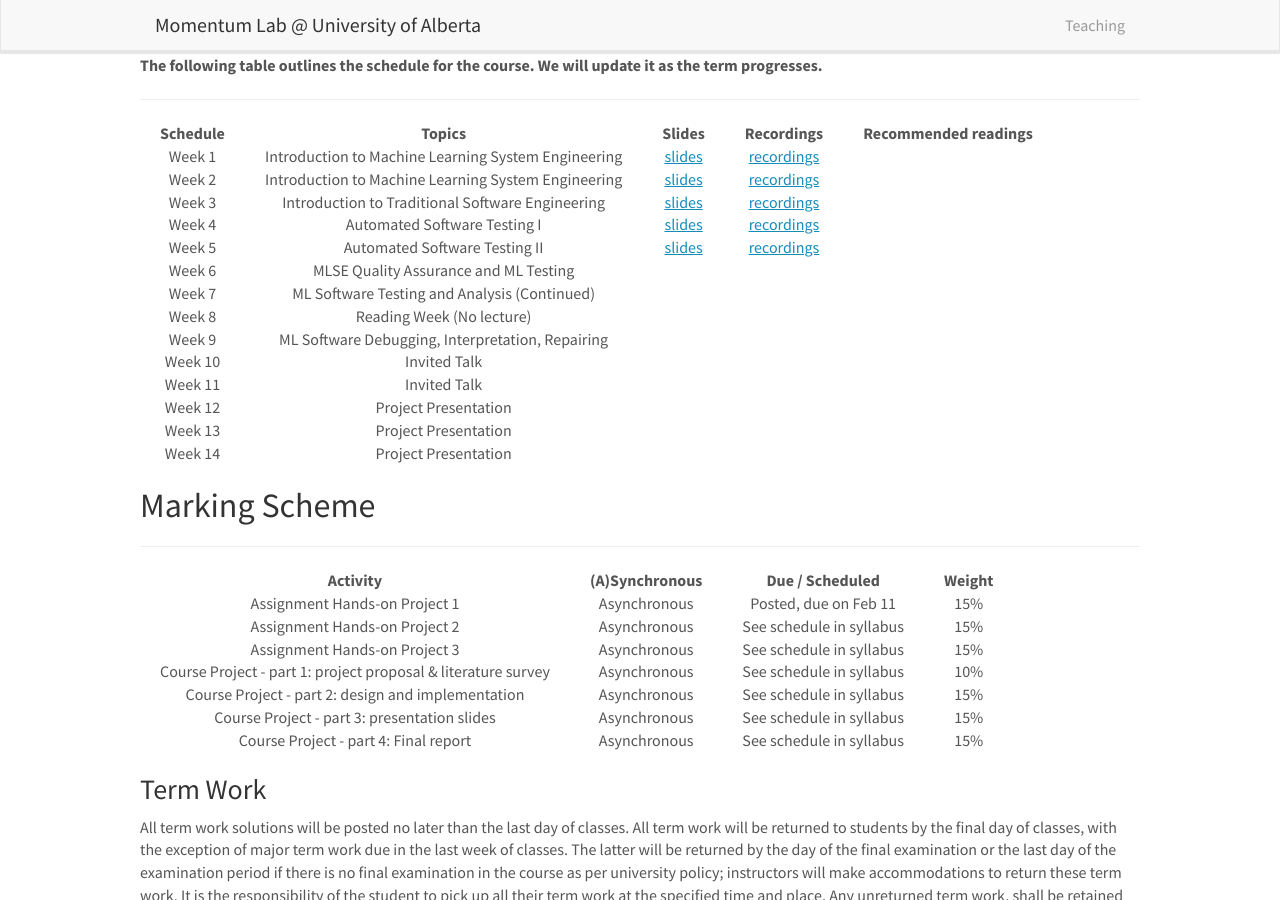
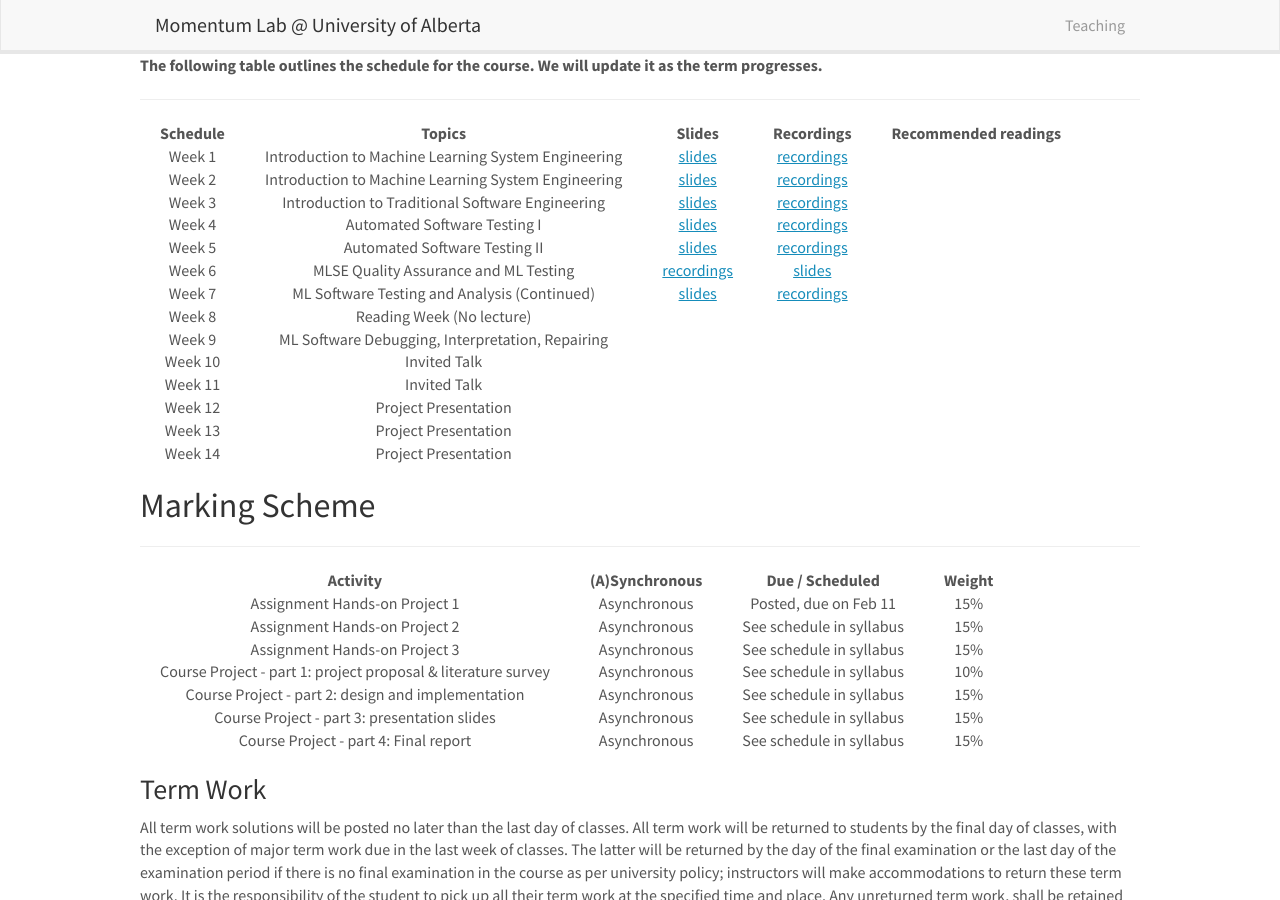
Before and after one commit to momentum-openspace/momentum-openspace.github.io, a Jekyll site: the page built from _pages/ECE720_2022Winter.md, in a window 1280 px wide and 900 px high, scrolled down 1978 px. Built offline with Jekyll 4.4.1, drawn with Linux system fonts in a browser that asks for light colours; nearby versions of some CDN libraries.

Commit message:
Update ECE720_2022Winter.md

```diff
--- a/_pages/ECE720_2022Winter.md
+++ b/_pages/ECE720_2022Winter.md
@@ -96,8 +96,8 @@ By the end of this course, students should be able to:
 |    Week 3       |    Introduction to Traditional Software Engineering         |  [slides](https://eclass.srv.ualberta.ca/mod/resource/view.php?id=5972741)                       | [recordings](https://eclass.srv.ualberta.ca/mod/url/view.php?id=5972727)| |
 |    Week 4       |    Automated Software Testing I                             | [slides](https://eclass.srv.ualberta.ca/mod/resource/view.php?id=5989563)                       | [recordings](https://eclass.srv.ualberta.ca/mod/url/view.php?id=5986624)                 | |
 |    Week 5       |    Automated Software Testing II                            | [slides](https://eclass.srv.ualberta.ca/mod/resource/view.php?id=6001969)                        | [recordings](https://eclass.srv.ualberta.ca/mod/url/view.php?id=6001963)                 | |
-|    Week 6       |    MLSE Quality Assurance and ML Testing                    |                         |                  | |
-|    Week 7       |    ML Software Testing and Analysis (Continued)             |                         |                  | |
+|    Week 6       |    MLSE Quality Assurance and ML Testing                    | [recordings](https://eclass.srv.ualberta.ca/mod/resource/view.php?id=6024872)                        | [slides](https://eclass.srv.ualberta.ca/mod/url/view.php?id=6017706)                 | |
+|    Week 7       |    ML Software Testing and Analysis (Continued)             | [slides](https://eclass.srv.ualberta.ca/mod/resource/view.php?id=6026899)                        | [recordings](https://eclass.srv.ualberta.ca/mod/url/view.php?id=6027172)                 | |
 |    Week 8       |    Reading Week (No lecture)                                |                           |                               | |
 |    Week 9       |    ML Software Debugging, Interpretation, Repairing         |                         |                  | |
 |    Week 10      |    Invited Talk                                             |                         |                  | |
```
